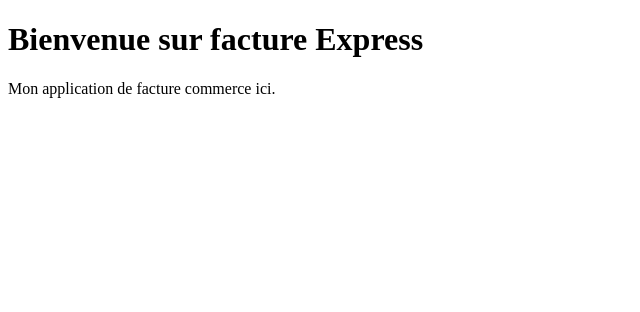
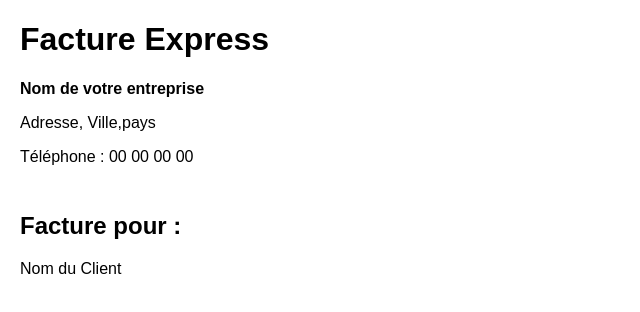
Before and after one commit to djibrilbarr998-ui/MOI-MR-BARRY, a plain HTML site: page index.html in a window 1280 px wide. Shown: the whole page, without its empty margins (0-640 px from the left). Drawn offline with Linux system fonts and the light colour scheme.

Commit message:
Update index.html

```diff
--- a/index.html
+++ b/index.html
@@ -1,12 +1,21 @@
-
 <!DOCTYPE html>
 <html lang="fr">
   <head>
     <meta charset="UTF-8">
     <title>Facture Express</title>
+    <style>
+      body { font-family: sans-serif; margin:20px; }
+      .header { border-bottom: 2px solid #33; padding-bottom: 10px; margin-bottom: 20px; }
+  </style>
   </head>
   <body>
-    <h1>Bienvenue sur facture Express</h1>
-    <p>Mon application de facture commerce ici.</p>
-  </body>
+      <div class="header">
+        <h1>Facture Express</h1>
+          <p><strong>Nom de votre entreprise</strong></p>
+          <p>Adresse, Ville,pays</p>
+          <p>Téléphone : 00 00 00 00</p>
+      </div>
+      <h2>Facture pour :</h2>
+      <p>Nom du Client</p>
+  </body
 </html>
```
